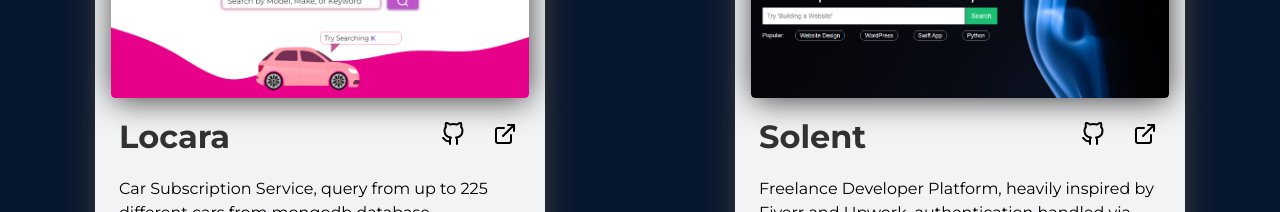
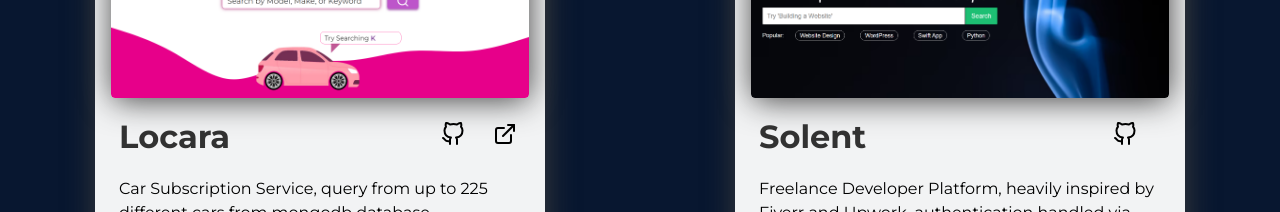
Before and after one commit to Tomrm18/portfolio, a Next.js app: page / in a window 1280 px wide. Shown: the part 1700-1912 px from the top of the page. Built offline with nearby package versions, Linux system fonts and the light colour scheme.

Commit message:
Updated year in footer, removed unused external link to Solent project

```diff
--- a/components/footer.tsx
+++ b/components/footer.tsx
@@ -3,10 +3,11 @@
 
 
 const Footer:FC = ({}) => {
+
   return (
     <footer className="footer">
       <Socials />
-      <p>Thomas Maguire @ 2021</p>
+      <p>Thomas Maguire @ {new Date().getFullYear()}</p>
     </footer>
   )
 }
--- a/components/project.tsx
+++ b/components/project.tsx
@@ -9,7 +9,7 @@
   desc: string;
   tech: string[];
   github: string;
-  website: string;
+  website?: string;
 }
 
 const Project:FC<Props> = ({imgSrc, title, desc, tech, github, website}) => {
@@ -27,11 +27,15 @@
               <FiGithub />
             </Link>
           </li>
+
+        {website &&
           <li>
             <Link href={website}>
               <FiExternalLink />
             </Link>
           </li>
+        }
+
         </ul>
       </div>
       <p className="project-item-desc">{desc}</p>
--- a/components/sections/projects.tsx
+++ b/components/sections/projects.tsx
@@ -10,7 +10,7 @@
       <div className="projects-grid">
         <Project title={"Locara"} imgSrc={locaraImg} desc={"Car Subscription Service, query from up to 225 different cars from mongodb database."} tech={["React", "Next JS", "Sass", "Typescript", "Mongodb"]} github={"https://github.com/Tomrm18/locara-project"} website={"https://locara-project-serverless.vercel.app/"}/>
 
-        <Project title={"Solent"} imgSrc={solentImg} desc={"Freelance Developer Platform, heavily inspired by Fiverr and Upwork, authentication handled via Firebase"} tech={["React", "Firebase", "JavaScript"]} github={"https://github.com/Tomrm18/odin-js-final-project"} website="/" />
+        <Project title={"Solent"} imgSrc={solentImg} desc={"Freelance Developer Platform, heavily inspired by Fiverr and Upwork, authentication handled via Firebase"} tech={["React", "Firebase", "JavaScript"]} github={"https://github.com/Tomrm18/odin-js-final-project"}/>
       </div>
     </section>
   )
```
